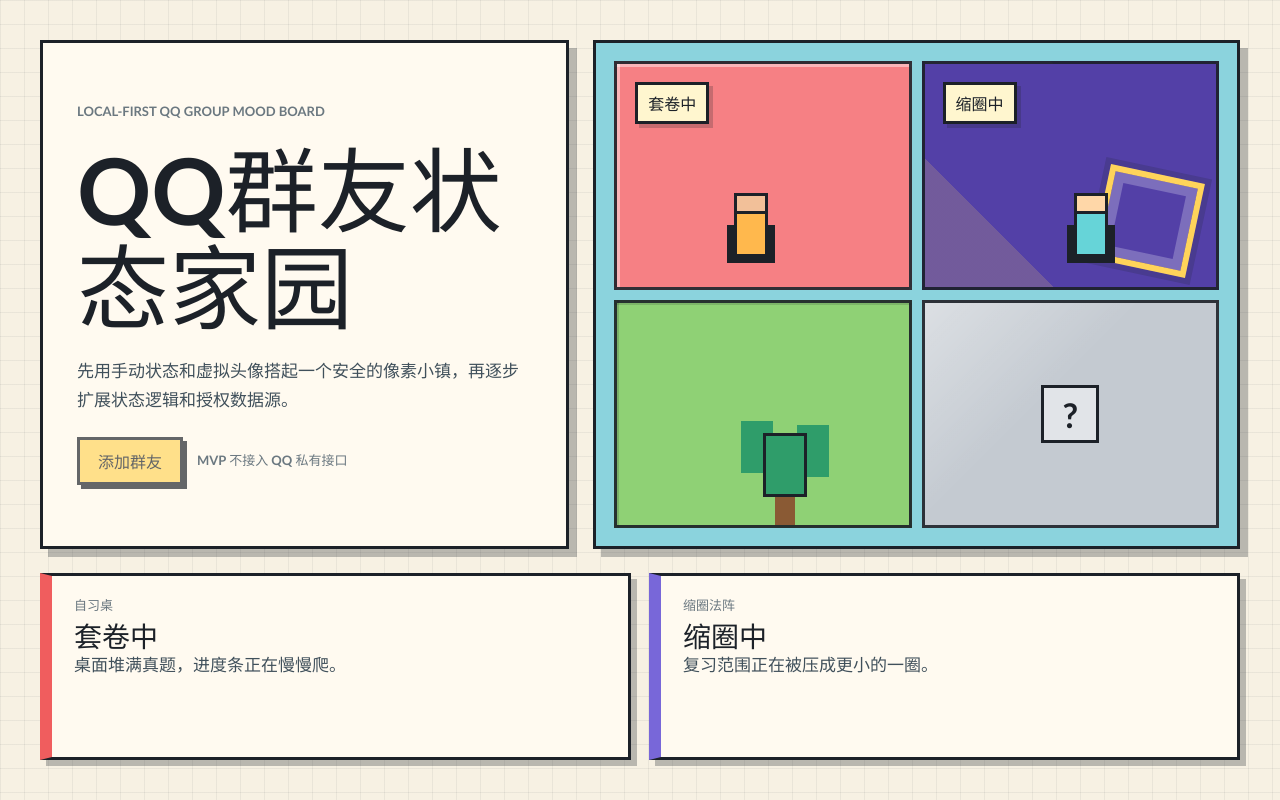
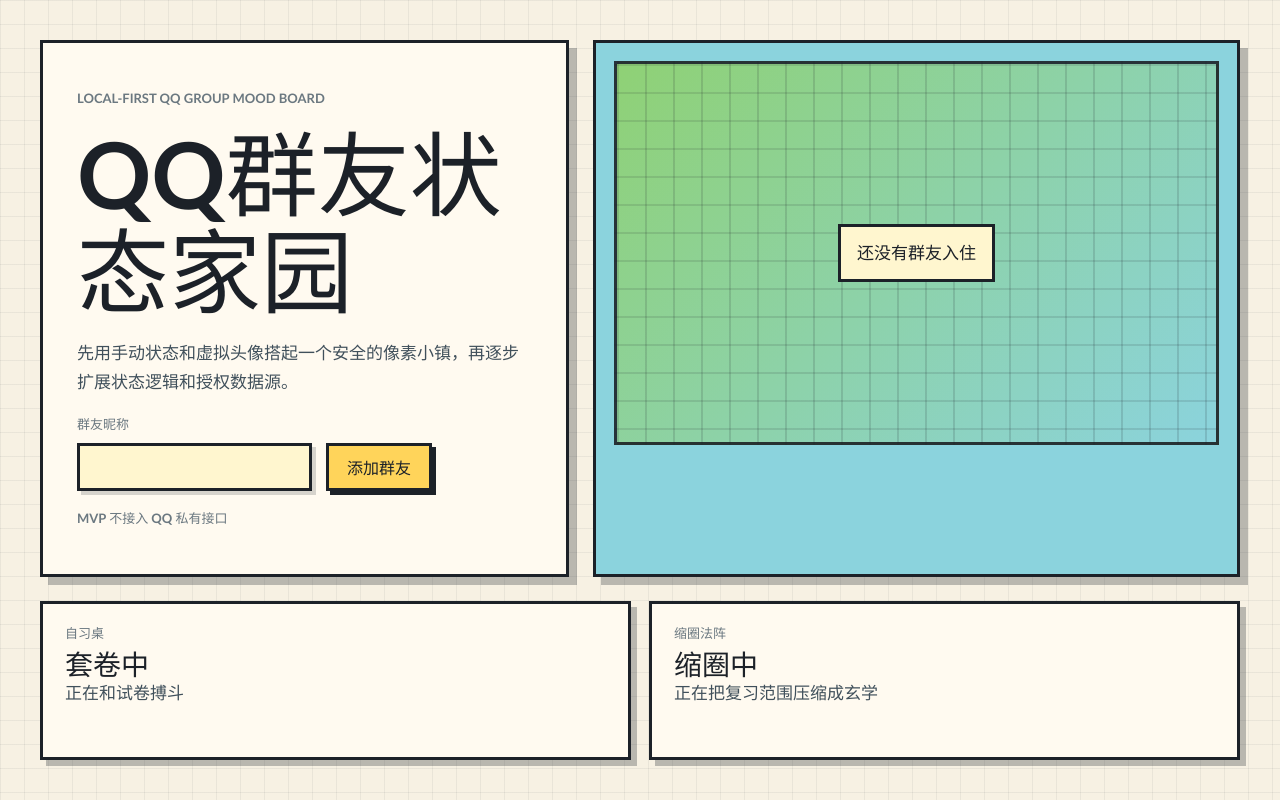
Before and after one commit to Shrimpaste/status4fpb, a React (Vite) app: page / in a window 1280 px wide. Built offline with nearby package versions, Linux system fonts and the light colour scheme.

Commit message:
feat: connect pixel home UI to app state

```diff
--- a/src/App.css
+++ b/src/App.css
@@ -17,7 +17,7 @@
   display: flex;
   flex-direction: column;
   justify-content: center;
-  gap: 22px;
+  gap: 20px;
   background: var(--panel);
   border: 3px solid var(--ink);
   box-shadow: 8px 8px 0 var(--shadow-color);
@@ -25,7 +25,8 @@
 
 .eyebrow,
 .status-place,
-.privacy-note {
+.privacy-note,
+.add-member-form label {
   margin: 0;
   font-size: 13px;
   line-height: 1.2;
@@ -40,6 +41,11 @@
   color: var(--text);
 }
 
+.add-member-form {
+  display: grid;
+  gap: 10px;
+}
+
 .action-row {
   display: flex;
   flex-wrap: wrap;
@@ -47,31 +53,44 @@
   gap: 14px;
 }
 
-.primary-action {
+.add-member-form input {
+  min-width: min(100%, 220px);
   min-height: 48px;
-  padding: 0 18px;
+  padding: 0 14px;
+  border: 3px solid var(--ink);
+  background: var(--paper);
+  color: var(--ink);
+  box-shadow: 4px 4px 0 rgba(28, 33, 40, 0.18);
+}
+
+.primary-action,
+.status-action {
   border: 3px solid var(--ink);
   background: var(--accent);
   color: var(--ink);
   font: inherit;
   font-weight: 900;
-  box-shadow: 4px 4px 0 var(--ink);
   cursor: pointer;
 }
 
+.primary-action {
+  min-height: 48px;
+  padding: 0 18px;
+  box-shadow: 4px 4px 0 var(--ink);
+}
+
+.primary-action:hover,
+.status-action:hover {
+  transform: translate(-1px, -1px);
+}
+
 .primary-action:hover {
-  transform: translate(-1px, -1px);
   box-shadow: 5px 5px 0 var(--ink);
 }
 
-.primary-action:disabled {
-  cursor: not-allowed;
-  opacity: 0.68;
-  transform: none;
-  box-shadow: 4px 4px 0 var(--ink);
-}
-
-.primary-action:focus-visible {
+.primary-action:focus-visible,
+.status-action:focus-visible,
+.add-member-form input:focus-visible {
   outline: 3px solid var(--focus);
   outline-offset: 4px;
 }
@@ -87,132 +106,86 @@
 }
 
 .map-grid {
-  height: 100%;
   min-height: 384px;
+  position: relative;
   display: grid;
-  grid-template-columns: repeat(2, minmax(120px, 1fr));
-  grid-template-rows: repeat(2, minmax(150px, 1fr));
-  gap: 10px;
+  grid-template-columns: repeat(4, minmax(72px, 1fr));
+  grid-auto-rows: minmax(92px, 1fr);
+  gap: 12px;
+  padding: 16px;
+  background:
+    linear-gradient(90deg, rgba(28, 33, 40, 0.14) 2px, transparent 2px),
+    linear-gradient(rgba(28, 33, 40, 0.12) 2px, transparent 2px),
+    linear-gradient(135deg, var(--grass), var(--sky));
+  background-size:
+    28px 28px,
+    28px 28px,
+    auto;
+  border: 3px solid rgba(28, 33, 40, 0.9);
 }
 
-.room {
-  position: relative;
-  overflow: hidden;
-  border: 3px solid rgba(28, 33, 40, 0.9);
-  background-size: 24px 24px;
+.empty-home {
+  place-self: center;
+  grid-column: 1 / -1;
+  padding: 12px 16px;
+  background: var(--paper);
+  border: 3px solid var(--ink);
+  font-weight: 900;
 }
 
-.room-study {
-  background:
-    linear-gradient(90deg, rgba(255, 255, 255, 0.42) 3px, transparent 3px),
-    linear-gradient(rgba(255, 255, 255, 0.42) 3px, transparent 3px),
-    var(--study);
+.resident-marker {
+  min-height: 118px;
+  padding: 12px;
+  display: grid;
+  place-items: center;
+  align-content: center;
+  gap: 8px;
+  background: rgba(255, 250, 240, 0.82);
+  border: 3px solid var(--ink);
+  box-shadow: 5px 5px 0 rgba(28, 33, 40, 0.2);
 }
 
-.room-circle {
-  background:
-    linear-gradient(45deg, rgba(255, 214, 102, 0.18) 25%, transparent 25%),
-    var(--circle);
+.resident-marker strong {
+  max-width: 100%;
+  overflow-wrap: anywhere;
 }
 
-.room-garden {
-  background:
-    linear-gradient(90deg, rgba(28, 33, 40, 0.18) 2px, transparent 2px),
-    linear-gradient(rgba(28, 33, 40, 0.16) 2px, transparent 2px),
-    var(--grass);
-}
-
-.room-mist {
-  background:
-    linear-gradient(135deg, rgba(255, 255, 255, 0.4), transparent 42%),
-    var(--mist);
-}
-
-.sprite,
-.magic-ring,
-.pixel-tree,
-.question-tile {
-  position: absolute;
-  image-rendering: pixelated;
-}
-
-.sprite {
-  width: 34px;
-  height: 46px;
-  left: 46%;
-  bottom: 30px;
-  transform: translateX(-50%);
+.mini-sprite {
+  width: 30px;
+  height: 38px;
   background: var(--sprite-shirt);
   border: 3px solid var(--ink);
   box-shadow:
-    0 -18px 0 -3px var(--sprite-head),
-    0 -18px 0 0 var(--ink),
-    -11px 10px 0 -4px var(--ink),
-    11px 10px 0 -4px var(--ink);
+    0 -16px 0 -3px var(--sprite-head),
+    0 -16px 0 0 var(--ink),
+    -9px 9px 0 -4px var(--ink),
+    9px 9px 0 -4px var(--ink);
 }
 
-.sprite-b {
+.mini-sprite.cyan {
   --sprite-shirt: #66d4d8;
-  --sprite-head: #ffd7a8;
-  left: 57%;
+}
+
+.mini-sprite.green {
+  --sprite-shirt: #8fd175;
+}
+
+.mini-sprite.rose {
+  --sprite-shirt: #f68084;
 }
 
 .bubble {
-  position: absolute;
-  left: 18px;
-  top: 18px;
-  padding: 6px 10px;
+  padding: 4px 8px;
   background: var(--paper);
   border: 3px solid var(--ink);
   color: var(--ink);
-  font-weight: 900;
-  box-shadow: 4px 4px 0 rgba(28, 33, 40, 0.22);
-}
-
-.magic-ring {
-  width: 96px;
-  height: 96px;
-  right: 20px;
-  bottom: 18px;
-  border: 6px solid var(--accent);
-  box-shadow:
-    inset 0 0 0 10px rgba(255, 255, 255, 0.24),
-    0 0 0 6px rgba(28, 33, 40, 0.18);
-  transform: rotate(12deg);
-}
-
-.pixel-tree {
-  width: 44px;
-  height: 64px;
-  left: 50%;
-  bottom: 28px;
-  background: var(--tree);
-  border: 3px solid var(--ink);
-  box-shadow:
-    -28px -18px 0 -6px var(--tree),
-    28px -14px 0 -6px var(--tree),
-    0 40px 0 -12px #8a5a34;
-}
-
-.question-tile {
-  width: 58px;
-  height: 58px;
-  left: 50%;
-  top: 50%;
-  display: grid;
-  place-items: center;
-  transform: translate(-50%, -50%);
-  background: rgba(255, 255, 255, 0.5);
-  border: 3px solid var(--ink);
-  color: var(--ink);
-  font-size: 34px;
   font-weight: 900;
 }
 
 .status-dock {
   grid-area: dock;
   display: grid;
-  grid-template-columns: repeat(2, minmax(0, 1fr));
+  grid-template-columns: repeat(auto-fit, minmax(260px, 1fr));
   gap: 18px;
 }
 
@@ -231,12 +204,30 @@
   color: var(--text);
 }
 
-.status-card.desk {
-  border-left: 12px solid var(--desk-tag);
+.member-card {
+  display: grid;
+  gap: 12px;
 }
 
-.status-card.circle {
-  border-left: 12px solid var(--circle-tag);
+.current-status {
+  width: fit-content;
+  padding: 6px 10px;
+  background: var(--paper);
+  border: 3px solid var(--ink);
+  color: var(--ink);
+  font-weight: 900;
+}
+
+.status-actions {
+  display: flex;
+  flex-wrap: wrap;
+  gap: 8px;
+}
+
+.status-action {
+  padding: 6px 10px;
+  background: var(--panel);
+  box-shadow: 3px 3px 0 rgba(28, 33, 40, 0.2);
 }
 
 @media (max-width: 820px) {
@@ -255,7 +246,7 @@
     box-shadow: 5px 5px 0 var(--shadow-color);
   }
 
-  .status-dock {
-    grid-template-columns: 1fr;
+  .map-grid {
+    grid-template-columns: repeat(2, minmax(100px, 1fr));
   }
 }
--- a/src/App.tsx
+++ b/src/App.tsx
@@ -1,21 +1,34 @@
+import { useState } from 'react'
+import { STATUS_PRESETS } from './data/statusPresets'
+import { usePixelHomeApp } from './app/usePixelHomeApp'
+import type { SelectableStatusKey, StatusPreset } from './types/domain'
 import './App.css'
 
-const statusPresets = [
-  {
-    label: '套卷中',
-    place: '自习桌',
-    note: '桌面堆满真题，进度条正在慢慢爬。',
-    className: 'desk',
-  },
-  {
-    label: '缩圈中',
-    place: '缩圈法阵',
-    note: '复习范围正在被压成更小的一圈。',
-    className: 'circle',
-  },
+const featuredStatuses = [
+  STATUS_PRESETS.exam_paper,
+  STATUS_PRESETS.scope_shrinking,
 ]
 
+const selectableStatuses = Object.values(STATUS_PRESETS).filter(
+  (status): status is StatusPreset & { statusKey: SelectableStatusKey } =>
+    status.selectable,
+)
+
 function App() {
+  const [displayName, setDisplayName] = useState('')
+  const {
+    state,
+    addVirtualMember,
+    setVirtualMemberStatus,
+    getMemberStatus,
+  } = usePixelHomeApp()
+
+  function handleAddMember(event: React.FormEvent<HTMLFormElement>) {
+    event.preventDefault()
+    addVirtualMember(displayName)
+    setDisplayName('')
+  }
+
   return (
     <main className="app-shell">
       <section className="intro-panel">
@@ -24,47 +37,87 @@
         <p className="lede">
           先用手动状态和虚拟头像搭起一个安全的像素小镇，再逐步扩展状态逻辑和授权数据源。
         </p>
-        <div className="action-row">
-          <button
-            type="button"
-            className="primary-action"
-            disabled
-            title="成员管理将在下一轮实现"
-          >
-            添加群友
-          </button>
-          <span className="privacy-note">MVP 不接入 QQ 私有接口</span>
+        <form className="add-member-form" onSubmit={handleAddMember}>
+          <label htmlFor="member-name">群友昵称</label>
+          <div className="action-row">
+            <input
+              id="member-name"
+              value={displayName}
+              onChange={(event) => setDisplayName(event.target.value)}
+              maxLength={16}
+              autoComplete="off"
+            />
+            <button type="submit" className="primary-action">
+              添加群友
+            </button>
+          </div>
+        </form>
+        <span className="privacy-note">MVP 不接入 QQ 私有接口</span>
+      </section>
+
+      <section className="pixel-home" aria-label="像素家园预览">
+        <div className="map-grid">
+          {state.members.length === 0 ? (
+            <p className="empty-home">还没有群友入住</p>
+          ) : (
+            state.members.map((member, index) => {
+              const status = getMemberStatus(member.id)
+
+              return (
+                <article
+                  className={`resident-marker marker-${index % 4}`}
+                  key={member.id}
+                  aria-label={`像素居民 ${member.displayName}`}
+                >
+                  <span className={`mini-sprite ${member.avatarKey}`}></span>
+                  <span className="bubble">{status.label}</span>
+                  <strong>{member.displayName}</strong>
+                </article>
+              )
+            })
+          )}
         </div>
       </section>
 
-      <section className="pixel-home" aria-label="像素家园预览">
-        <div className="map-grid" aria-hidden="true">
-          <div className="room room-study">
-            <span className="sprite sprite-a"></span>
-            <span className="bubble">套卷中</span>
-          </div>
-          <div className="room room-circle">
-            <span className="magic-ring"></span>
-            <span className="sprite sprite-b"></span>
-            <span className="bubble">缩圈中</span>
-          </div>
-          <div className="room room-garden">
-            <span className="pixel-tree"></span>
-          </div>
-          <div className="room room-mist">
-            <span className="question-tile">?</span>
-          </div>
-        </div>
-      </section>
+      <section className="status-dock" aria-label="群友状态">
+        {state.members.length === 0
+          ? featuredStatuses.map((status) => (
+              <article className="status-card" key={status.statusKey}>
+                <p className="status-place">{status.placeLabel}</p>
+                <h2>{status.label}</h2>
+                <p>{status.description}</p>
+              </article>
+            ))
+          : state.members.map((member) => {
+              const status = getMemberStatus(member.id)
 
-      <section className="status-dock" aria-label="核心状态">
-        {statusPresets.map((status) => (
-          <article className={`status-card ${status.className}`} key={status.label}>
-            <p className="status-place">{status.place}</p>
-            <h2>{status.label}</h2>
-            <p>{status.note}</p>
-          </article>
-        ))}
+              return (
+                <article
+                  className="status-card member-card"
+                  key={member.id}
+                  aria-label={`成员 ${member.displayName}`}
+                >
+                  <p className="status-place">{status.placeLabel}</p>
+                  <h2>{member.displayName}</h2>
+                  <p className="current-status">当前：{status.label}</p>
+                  <div className="status-actions">
+                    {selectableStatuses.map((preset) => (
+                      <button
+                        type="button"
+                        key={preset.statusKey}
+                        className="status-action"
+                        onClick={() =>
+                          setVirtualMemberStatus(member.id, preset.statusKey)
+                        }
+                        aria-label={`设置${member.displayName}为${preset.label}`}
+                      >
+                        {preset.label}
+                      </button>
+                    ))}
+                  </div>
+                </article>
+              )
+            })}
       </section>
     </main>
   )
--- /dev/null
+++ b/src/app/createMemberId.ts
@@ -0,0 +1,7 @@
+export function createMemberId(): string {
+  if (globalThis.crypto?.randomUUID) {
+    return `member_${globalThis.crypto.randomUUID()}`
+  }
+
+  return `member_${Math.random().toString(36).slice(2)}`
+}
--- /dev/null
+++ b/src/app/usePixelHomeApp.ts
@@ -0,0 +1,84 @@
+import { useMemo, useState } from 'react'
+import { addMember, setMemberStatus } from '../domain/appState'
+import { getEffectiveStatus } from '../domain/statusLogic'
+import { createLocalStorageStore } from '../storage/localStorageStore'
+import type {
+  AppState,
+  EffectiveStatus,
+  Member,
+  SelectableStatusKey,
+} from '../types/domain'
+import { createMemberId } from './createMemberId'
+
+const avatarKeys = ['orange', 'cyan', 'green', 'rose']
+
+export type PixelHomeApp = {
+  state: AppState
+  addVirtualMember: (displayName: string) => void
+  setVirtualMemberStatus: (
+    memberId: string,
+    statusKey: SelectableStatusKey,
+  ) => void
+  getMemberStatus: (memberId: string) => EffectiveStatus
+}
+
+export function usePixelHomeApp(): PixelHomeApp {
+  const store = useMemo(
+    () => createLocalStorageStore(window.localStorage),
+    [],
+  )
+  const [state, setState] = useState<AppState>(() => store.load())
+
+  function commit(update: (current: AppState) => AppState) {
+    setState((current) => {
+      const next = update(current)
+      store.save(next)
+      return next
+    })
+  }
+
+  function addVirtualMember(displayName: string) {
+    const trimmedName = displayName.trim()
+
+    if (!trimmedName) {
+      return
+    }
+
+    const id = createMemberId()
+    const now = new Date().toISOString()
+
+    commit((current) =>
+      addMember(
+        current,
+        {
+          id,
+          displayName: trimmedName,
+          avatarKey: avatarKeys[current.members.length % avatarKeys.length],
+        },
+        now,
+      ),
+    )
+  }
+
+  function setVirtualMemberStatus(
+    memberId: string,
+    statusKey: SelectableStatusKey,
+  ) {
+    const now = new Date().toISOString()
+
+    commit((current) => setMemberStatus(current, { memberId, statusKey }, now))
+  }
+
+  function getMemberStatus(memberId: Member['id']) {
+    return getEffectiveStatus(memberId, state.statuses, new Date().toISOString(), {
+      expiredFallback: state.settings.expiredFallback,
+    })
+  }
+
+  return {
+    state,
+    addVirtualMember,
+    setVirtualMemberStatus,
+    getMemberStatus,
+  }
+}
--- a/src/types/domain.ts
+++ b/src/types/domain.ts
@@ -34,6 +34,7 @@
   statusKey: StatusKey
   label: string
   place: string
+  placeLabel: string
   description: string
   selectable: boolean
 }
```
Also changed, not shown: src/data/statusPresets.ts (+9 -0 lines), src/test/setup.ts (+6 -0 lines), 2 other files (tests, documents, lock files or other folders).
